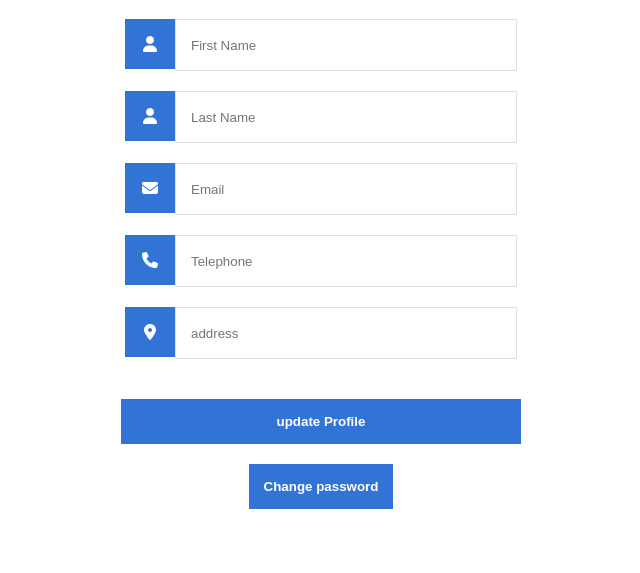
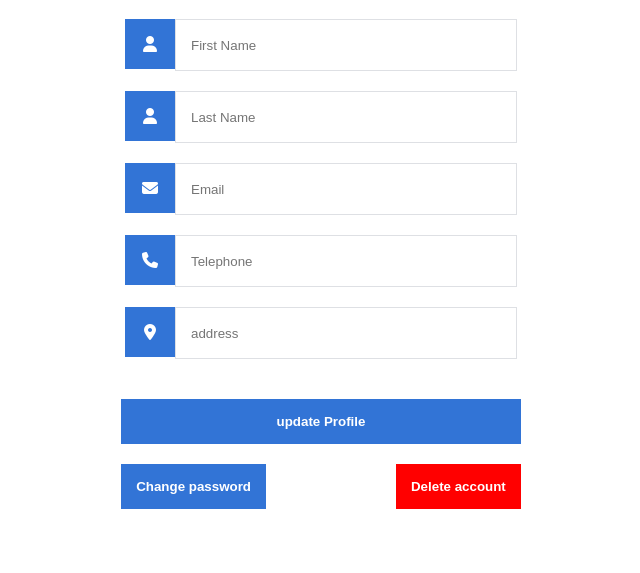
Before and after one commit to maripass/project-cuea, a PHP site: page /dashboard/prifile.html in a window 1280 px wide. Shown: the part 151-724 px from the top of the page, without its empty margins (319-959 px from the left). Run offline with PHP 8.4, Linux system fonts and the light colour scheme; some libraries are stand-ins or nearby versions.

Commit message:
Designing the Admin activities, consumption and profile pages

```diff
--- a/dashboard/css/style.css
+++ b/dashboard/css/style.css
@@ -62,6 +62,7 @@ label #btn, label #cancel{
     font-weight: bold;
     color: #ffffff;
 }
+
 label #btn{
     left: 0px;
     top: 0px;
--- a/dashboard/prifile.html
+++ b/dashboard/prifile.html
@@ -62,7 +62,7 @@
                 </label>
                 <input type="text" name="username" placeholder="address" id="username" required>
                 <input type="submit" value="update Profile">
-            <button class="btn">Change password</button>
+            <button class="btn">Change password</button> <button class="btn" style="background-color: red;margin-left:130px;">Delete account</button>
 
                 </label>
 
```
